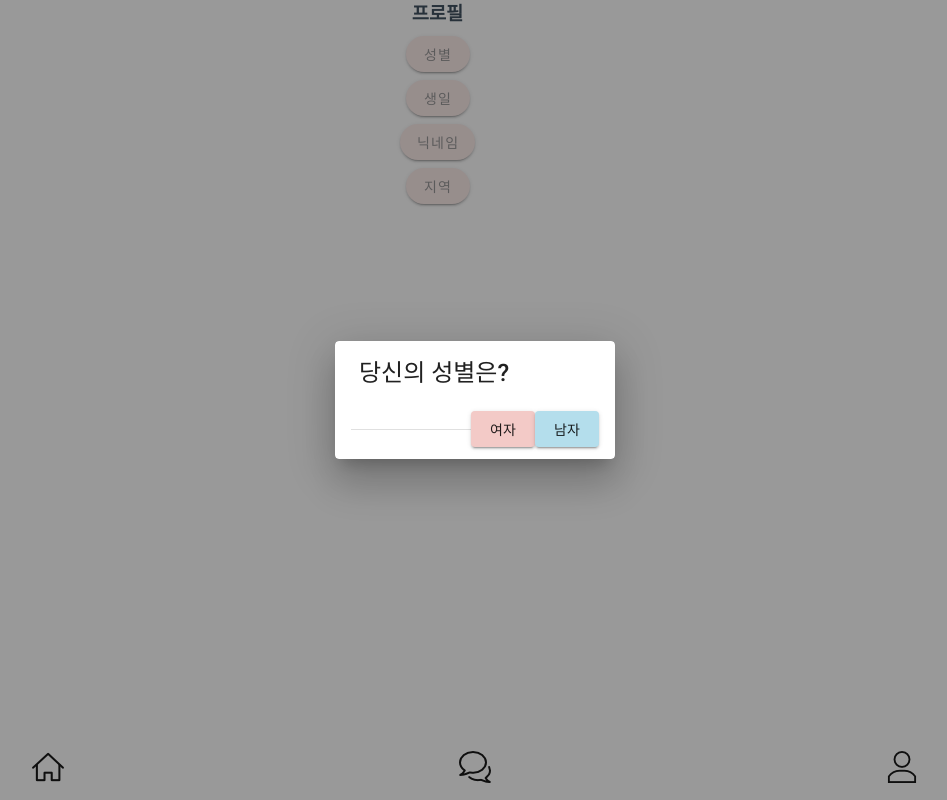
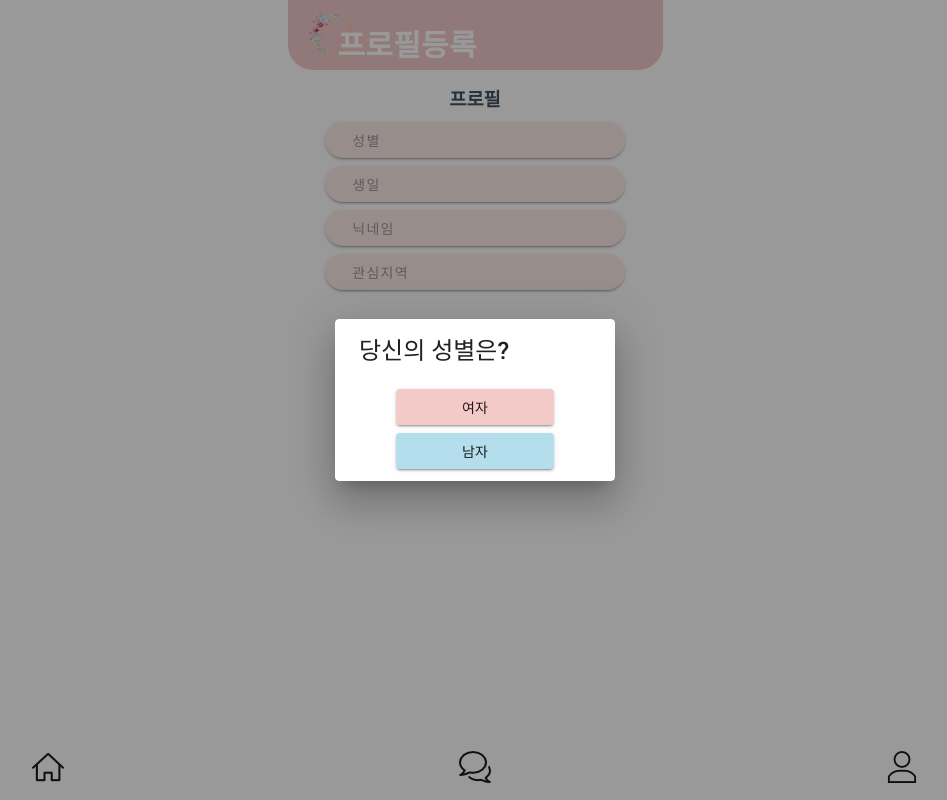
Before and after one commit to namdk1028/project3, a Vue app in the folder front/: page /user/userinfo in a window 1280 px wide. Shown: the whole page, without its empty margins (165-1112 px from the left). Built offline with nearby package versions, Linux system fonts and the light colour scheme; a web font is replaced by a local one; what vue-cookie would draw is missing.

Commit message:
[F] feat: gender,birth,nickname data to userinfo

```diff
--- /dev/null
+++ b/front/src/assets/scss/userinfo.scss
@@ -0,0 +1,24 @@
+.info-btn {
+  width: 80%;
+  // margin: 10px auto;
+}
+
+.submit-btn {
+  margin: 0px auto;
+  width: 80%;
+}
+
+.info-key {
+  color: #8c8c8c;
+  position: absolute;
+  left: 0px;
+  margin: 0 10px;
+}
+
+.info-value {
+  color: #333333;
+  position: absolute;
+  right: 0px;
+  margin: 0 10px;
+  font-weight: 900;
+}
--- a/front/src/components/user/Birth.vue
+++ b/front/src/components/user/Birth.vue
@@ -1,7 +1,7 @@
 <template>
   <v-card>
     <v-card-title class="headline"> 당신의 생일은? </v-card-title>
-    <v-card-actions>
+    <v-card-actions class="d-block">
       <div>
         <v-menu
           ref="menu"
@@ -29,7 +29,12 @@
             @change="save"
           ></v-date-picker>
         </v-menu>
-        <v-btn color="red lighten-3" dark @click="dialog_birth = false">
+        <v-btn
+          class="info-btn mx-auto my-3"
+          color="red lighten-3"
+          dark
+          @click="emitBirth"
+        >
           입력완료
         </v-btn>
       </div>
@@ -56,9 +61,13 @@ export default {
     save(date) {
       this.$refs.menu.save(date);
     },
+    emitBirth() {
+      this.dialog_birth = true;
+      this.$emit("getBirth", this.date);
+      this.$emit("closeBirth", this.dialog_birth);
+    },
   },
 };
 </script>
 
-<style>
-</style>
+<style scoped src="../../assets/scss/userinfo.scss" lang="scss">
--- a/front/src/components/user/Gender.vue
+++ b/front/src/components/user/Gender.vue
@@ -1,14 +1,15 @@
 <template>
-  <v-card>
+  <v-card class="mx-auto">
     <v-card-title class="headline"> 당신의 성별은? </v-card-title>
     <v-card-actions>
-      <v-divider></v-divider>
-      <div>
-        <v-btn color="#F3CAC7" class="my-1">
+      <!-- <v-divider></v-divider> -->
+      <br />
+      <div class="submit-btn">
+        <v-btn color="#F3CAC7" class="info-btn my-1">
           <button value="여자" text @click="emitGender">여자</button>
           <!-- 여자 -->
         </v-btn>
-        <v-btn color="#B4DEEC" class="my-1">
+        <v-btn color="#B4DEEC" class="info-btn my-1">
           <button value="남자" text @click="emitGender">남자</button>
         </v-btn>
       </div>
@@ -42,5 +43,4 @@ export default {
 };
 </script>
 
-<style>
-</style>
+<style scoped src="../../assets/scss/userinfo.scss" lang="scss">
--- a/front/src/components/user/Nickname.vue
+++ b/front/src/components/user/Nickname.vue
@@ -6,13 +6,19 @@
         <v-row class="mx-0">
           <v-col>
             <v-text-field
+              v-model="nickname"
               filled
               placeholder="닉네임을 입력하세요 :)"
               solo
             ></v-text-field>
           </v-col>
         </v-row>
-        <v-btn color="red lighten-3" dark @click="dialog_nickname = false">
+        <v-btn
+          class="info-btn mx-auto my-3"
+          color="red lighten-3"
+          dark
+          @click="emitNickname"
+        >
           입력완료
         </v-btn>
       </div>
@@ -26,10 +32,17 @@ export default {
   data() {
     return {
       dialog_nickname: false,
+      nickname: "",
     };
+  },
+  methods: {
+    emitNickname() {
+      this.dialog_nickname = true;
+      this.$emit("getNickname", this.nickname);
+      this.$emit("closeNickname", this.dialog_nickname);
+    },
   },
 };
 </script>
 
-<style>
-</style>
+<style scoped src="../../assets/scss/userinfo.scss" lang="scss">
--- a/front/src/views/user/Login.vue
+++ b/front/src/views/user/Login.vue
@@ -54,4 +54,4 @@ export default {
   },
 };
 </script>
-<style scoped src="../../assets/static/login.scss" lang="scss">
+<style scoped src="../../assets/scss/login.scss" lang="scss">
--- a/front/src/views/user/Signup.vue
+++ b/front/src/views/user/Signup.vue
@@ -2,7 +2,7 @@
   <div id="login">
     <v-form class="login-form" v-model="valid">
       <v-container>
-        <v-row >
+        <v-row>
           <h2 class="login-text">계정에<br />로그인하세요.</h2>
         </v-row>
         <v-row>
@@ -48,4 +48,4 @@ export default {
   },
 };
 </script>
-<style scoped src="../../assets/static/login.scss" lang="scss">
+<style scoped src="../../assets/scss/login.scss" lang="scss">
--- a/front/src/views/user/UserInfo.vue
+++ b/front/src/views/user/UserInfo.vue
@@ -1,14 +1,20 @@
 <template>
-  <div style="max-width: 300px">
+  <div>
+    <Title :title="title" />
+    <div class="my-4 mx-auto" style="max-width: 300px">
       <h3>프로필</h3>
       <v-row class="my-2" justify="center">
         <v-btn
+          width="300px"
           rounded
           color="deep-orange lighten-5"
           dark
           @click.stop="dialog_gender = true"
         >
-        <p style="margin: 0px; color: #8c8c8c">성별</p>
+          <div class="info-key">성별</div>
+          <div class="info-value">
+            {{ this.gender }}
+          </div>
         </v-btn>
         <v-dialog v-model="dialog_gender" max-width="280">
           <Gender @closeGender="closeGender" @getGender="getGender" />
@@ -16,47 +22,63 @@
       </v-row>
       <v-row class="my-2" justify="center">
         <v-btn
+          style="margin: 0 auto"
+          width="300px"
           rounded
           color="deep-orange lighten-5"
           dark
           @click.stop="dialog_birth = true"
         >
-        <p style="margin: 0px; color: #8c8c8c">생일</p>
+          <div class="info-key">생일</div>
+          <div class="info-value">
+            {{ this.birth }}
+          </div>
         </v-btn>
         <v-dialog v-model="dialog_birth" max-width="280">
-        <Birth />
+          <Birth @closeBirth="closeBirth" @getBirth="getBirth" />
         </v-dialog>
       </v-row>
       <v-row class="my-2" justify="center">
         <v-btn
+          width="300px"
           rounded
           color="deep-orange lighten-5"
           dark
           @click.stop="dialog_nickname = true"
         >
-        <p style="margin: 0px; color: #8c8c8c">닉네임</p>
+          <div class="info-key">닉네임</div>
+          <div class="info-value">
+            {{ this.nickname }}
+          </div>
         </v-btn>
         <v-dialog v-model="dialog_nickname" max-width="280">
-        <Nickname />
+          <Nickname @closeNickname="closeNickname" @getNickname="getNickname" />
         </v-dialog>
       </v-row>
       <v-row class="my-2" justify="center">
         <v-btn
+          width="300px"
           rounded
           color="deep-orange lighten-5"
           dark
           @click.stop="dialog_area = true"
         >
-        <p style="margin: 0px; color: #8c8c8c">지역</p>
+          <div class="info-key">관심지역</div>
+          <div class="info-value">
+            {{ this.area }}
+          </div>
         </v-btn>
         <v-dialog v-model="dialog_area" max-width="280">
           <Area />
         </v-dialog>
       </v-row>
     </div>
+  </div>
 </template>
 
 <script>
+import Title from "../../components/common/Title";
+
 import Gender from "../../components/user/Gender.vue";
 import Birth from "../../components/user/Birth.vue";
 import Nickname from "../../components/user/Nickname.vue";
@@ -73,6 +95,7 @@ import Area from "../../components/user/Area.vue";
 
 export default {
   components: {
+    Title,
     Gender,
     Birth,
     Nickname,
@@ -90,6 +113,7 @@ export default {
   name: "UserData",
   data() {
     return {
+      title: "프로필등록",
       gender: "",
       birth: "",
       nickname: "",
@@ -126,10 +150,23 @@ export default {
       this.dialog_gender = false;
       this.dialog_birth = true;
     },
+    getBirth(birth) {
+      this.birth = birth;
+    },
+    closeBirth() {
+      this.dialog_birth = false;
+      this.dialog_nickname = true;
+    },
+    getNickname(nickname) {
+      this.nickname = nickname;
+    },
+    closeNickname() {
+      this.dialog_nickname = false;
+      this.dialog_area = true;
+    },
   },
   watch: {},
 };
 </script>
 
-<style>
-</style>
+<style scoped src="../../assets/scss/userinfo.scss" lang="scss">
```
Also changed, not shown: front/src/assets/scss/login.scss (renamed from front/src/assets/static/login.scss). Lines whose indentation alone changed are shown as unchanged.
